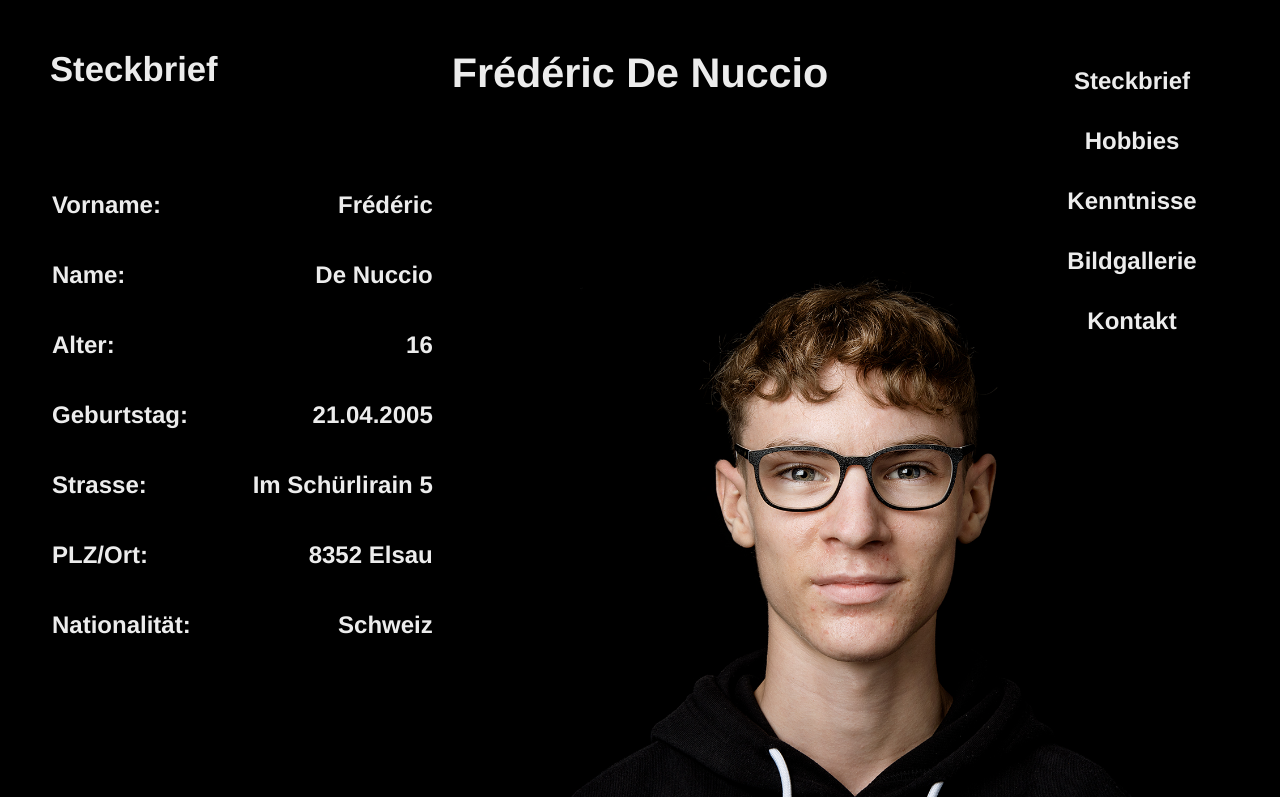
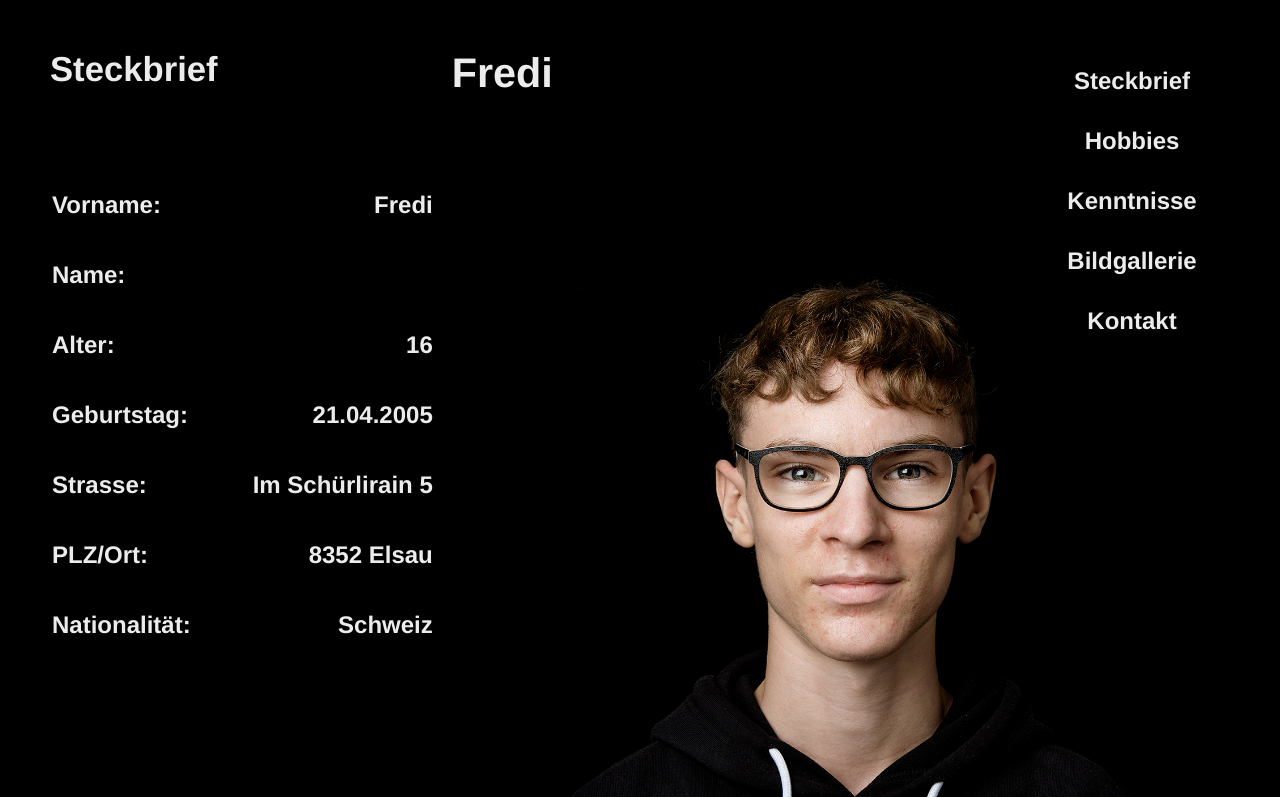
Before and after one commit to fredi3den/website, a plain HTML site: page index.html in a window 1280 px wide. Shown: the top 797 px of the page. Drawn offline with Linux system fonts and the light colour scheme.

Commit message:
Update index.html

```diff
--- a/index.html
+++ b/index.html
@@ -4,7 +4,7 @@
 <head>
     <meta charset="UTF-8">
     <meta name="viewport" content="width=device-width, initial-scale=1.0">
-    <title>Frédéric De Nuccio</title>
+    <title>Fredi</title>
     <link rel="stylesheet" href="style.css">
     <link rel="icon" href="images/DeNuccio_Fredericklein.jpg">
 </head>
@@ -28,16 +28,16 @@
                 <th><a href=#kontakt>Kontakt</a></th>
             </tr>
         </table>
-        <h1 id=name>Frédéric De Nuccio</h1>
+        <h1 id=name>Fredi</h1>
         <h2 id="steckbrief">Steckbrief</h2>
         <table class="steckbrief">
             <tr>
                 <th class="sbzeile">Vorname:</th>
-                <th class="sbspalte">Frédéric</th>
+                <th class="sbspalte">Fredi</th>
             </tr>
             <tr>
                 <th class="sbzeile">Name:</th>
-                <th class="sbspalte">De Nuccio</th>
+                <th class="sbspalte"></th>
             </tr>
             <tr>
                 <th class="sbzeile">Alter:</th>
@@ -130,7 +130,7 @@
             <a id="tel" href="tel:+41 79 467 45 41">079 467 45 41</a>
             <table class="adress">
                 <tr>
-                    <th>Frédéric De Nuccio</th>
+                    <th>Fredi</th>
                 </tr>
                 <tr>
                     <th>Im Schürlirain 5</th>
```
